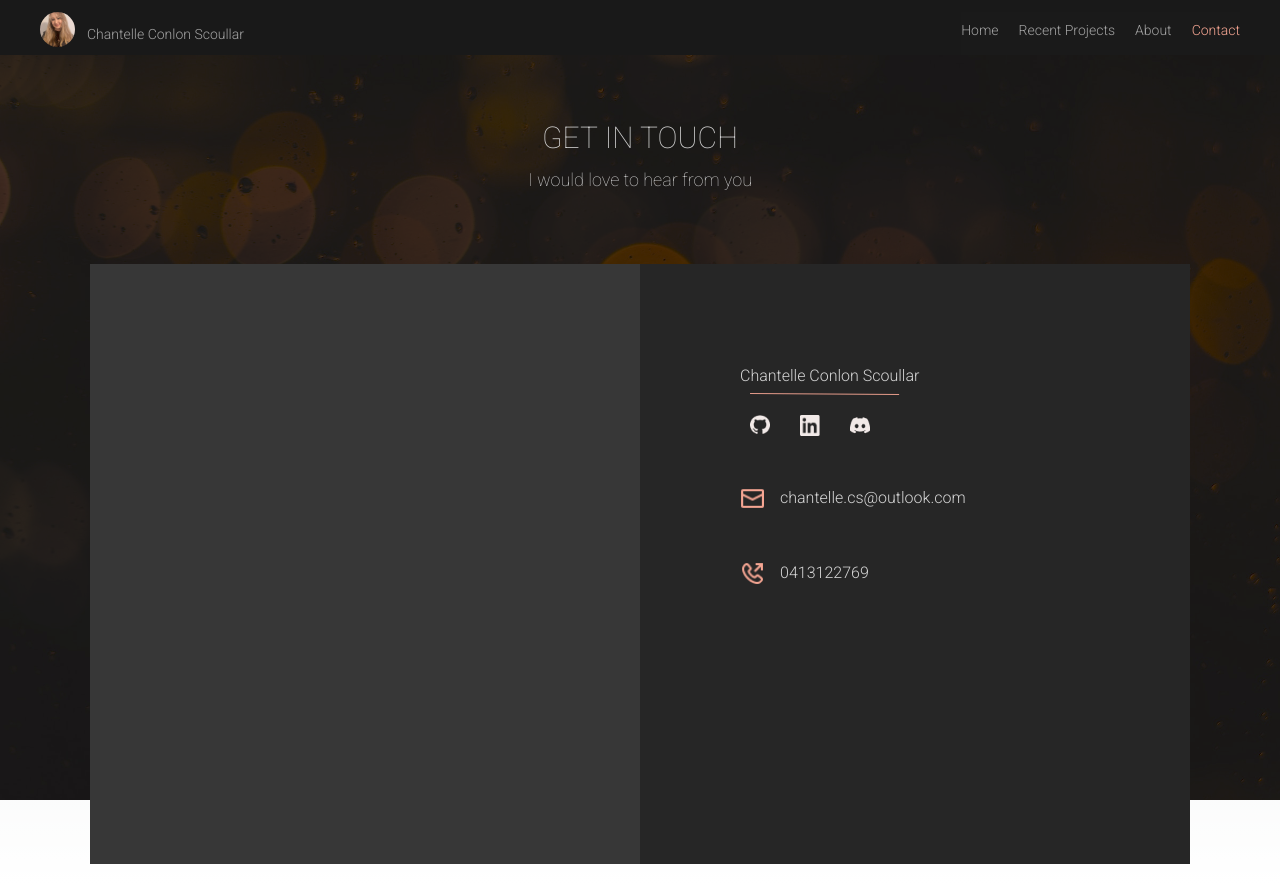
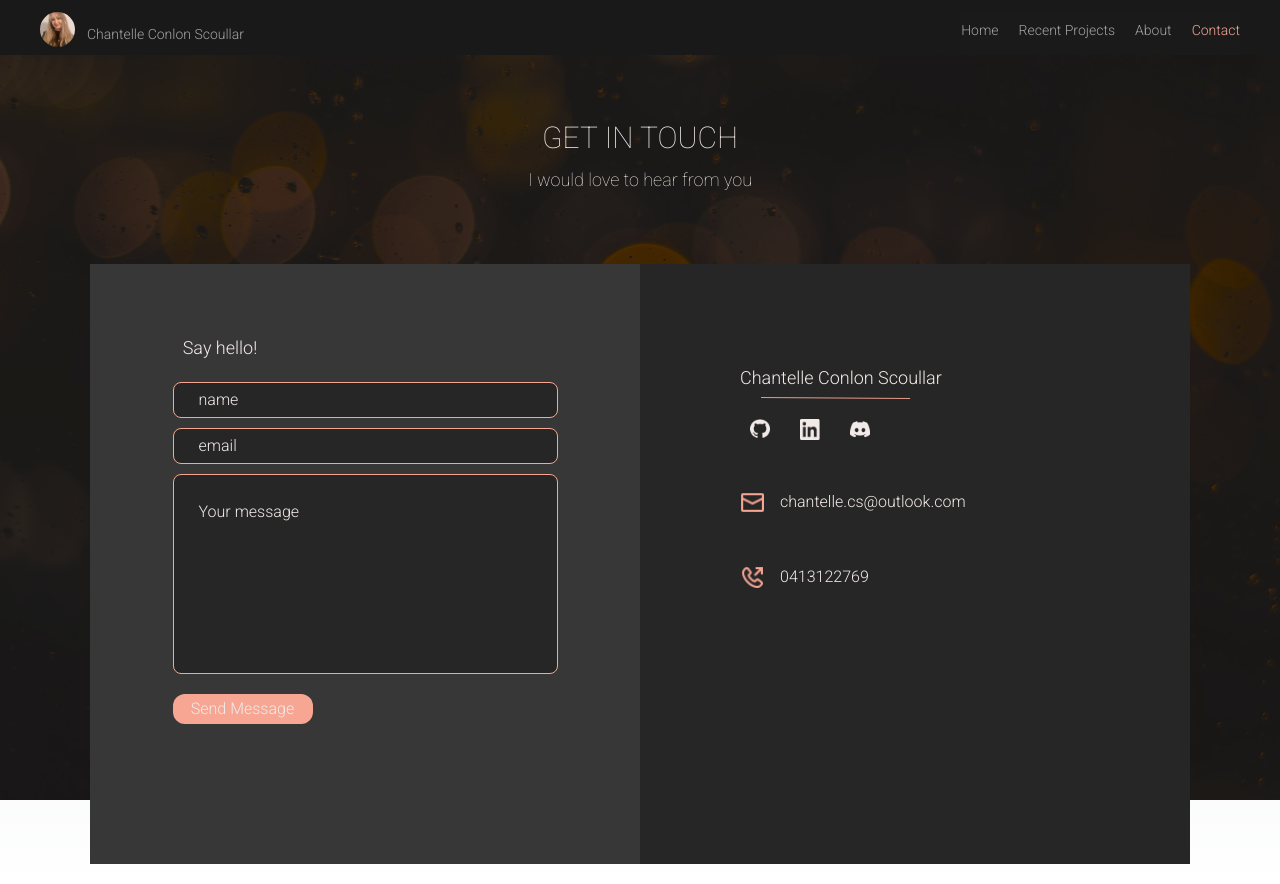
Before and after one commit to chanteCon/portfolioWebsite, a Next.js app in the folder website/: page /contact in a window 1280 px wide. Built offline with nearby package versions, Linux system fonts and the light colour scheme.

Commit message:
layout for contact send message form

```diff
--- a/website/app/contact/page.js
+++ b/website/app/contact/page.js
@@ -9,17 +9,42 @@ export default function Contact() {
   }
 
   return (
-    <main className = "pt-[120px] flex flex-col justify-center text-neutral-300 text-center w-full">
+    <main className = "pt-[120px] flex flex-col justify-center text-[#F2EAE8] text-center w-full">
       <section className = "flex flex-col gap-[10px] pb-[70px] font-extralight">
         <h1 className = "text-3xl"> GET IN TOUCH </h1>
         <p className = "text-lg" >I would love to hear from you</p>
       </section>
-      <section className = "justify-center w-full flex flex-wrap">
-        <div className = "w-[300px] md:w-[400px] lg:w-[500px] xl:w-[550px] h-[350px] md:h-[450px] lg:h-[600px] bg-[#373737]">
+      <section className = "justify-center w-full flex flex-wrap-reverse">
+        <div className = "w-[300px] md:w-[400px] lg:w-[500px] xl:w-[550px] h-[350px] md:h-[450px] lg:h-[600px] bg-[#373737] flex flex-col pt-[20px] lg:pt-[70px] md:pt-[50px] items-center">
+          <p className = "pb-[10px] md:pb-[20px] lg:mr-[290px] text-lg" >Say hello!</p>
+          <form className = "md:w-[70%] flex flex-col gap-[10px]" >
+            <input
+              type="text"
+              id="name"
+              name="name"
+              className = "placeholder-[#F2EAE8] bg-[#262626] border-[1px] border-[#F6A693] w-full rounded-lg p-[5px] px-[25px]"
+              placeholder= "name"
+            />
+            <input
+            type="text"
+            id="email"
+            name="email"
+            className = "placeholder-[#F2EAE8] bg-[#262626] border-[1px] border-[#F6A693] w-full rounded-lg p-[5px] px-[25px]"
+            placeholder= "email"
+          />
+          <textarea
+            type="text"
+            id="message"
+            name="message"
+            className = "placeholder-[#F2EAE8] bg-[#262626] border-[1px] border-[#F6A693] w-full rounded-lg p-[25px] h-[150px] md:h-[200px] resize-none"
+            placeholder= "Your message"
+          />
+          <button className = "lg:mt-[10px] w-[140px] h-[30px] bg-[#F6A693] rounded-xl hover:opacity-70" >Send Message</button>
+          </form>
         </div>
         <div className = "w-[300px] md:w-[400px] lg:w-[500px] xl:w-[550px] h-[350px] md:h-[450px] lg:h-[600px] bg-[#262626] text-left p-[30px] md:p-[100px] flex flex-col gap-[50px]">
           <div className = "self-start flex flex-col items-center">
-            <p>Chantelle Conlon Scoullar</p>
+            <p className = "lg:text-lg" >Chantelle Conlon Scoullar</p>
             <img
               className = "ml-[-10px] pt-[5px]"
               src = "/images/pinkLine.svg"
@@ -31,7 +56,7 @@ export default function Contact() {
             <ContactLinks onClick = {() => copyUserName()}/>
           </div>
           <a
-            className = "flex gap-[15px]"
+            className = "flex gap-[15px] hover:opacity-70"
             href="mailto:chantelle.cs@outlook.com"
           >
             <img
@@ -41,7 +66,7 @@ export default function Contact() {
             />
             <p>chantelle.cs@outlook.com</p>
             </a>
-          <a className = "flex gap-[15px]"
+          <a className = "flex gap-[15px] hover:opacity-70"
               href = "tel:+61413122769"
           >
             <img
@@ -52,9 +77,6 @@ export default function Contact() {
             <p>0413122769</p>
           </a>
         </div>
-        <div>
-
-        </div>
       </section>
     </main>
   )
```
